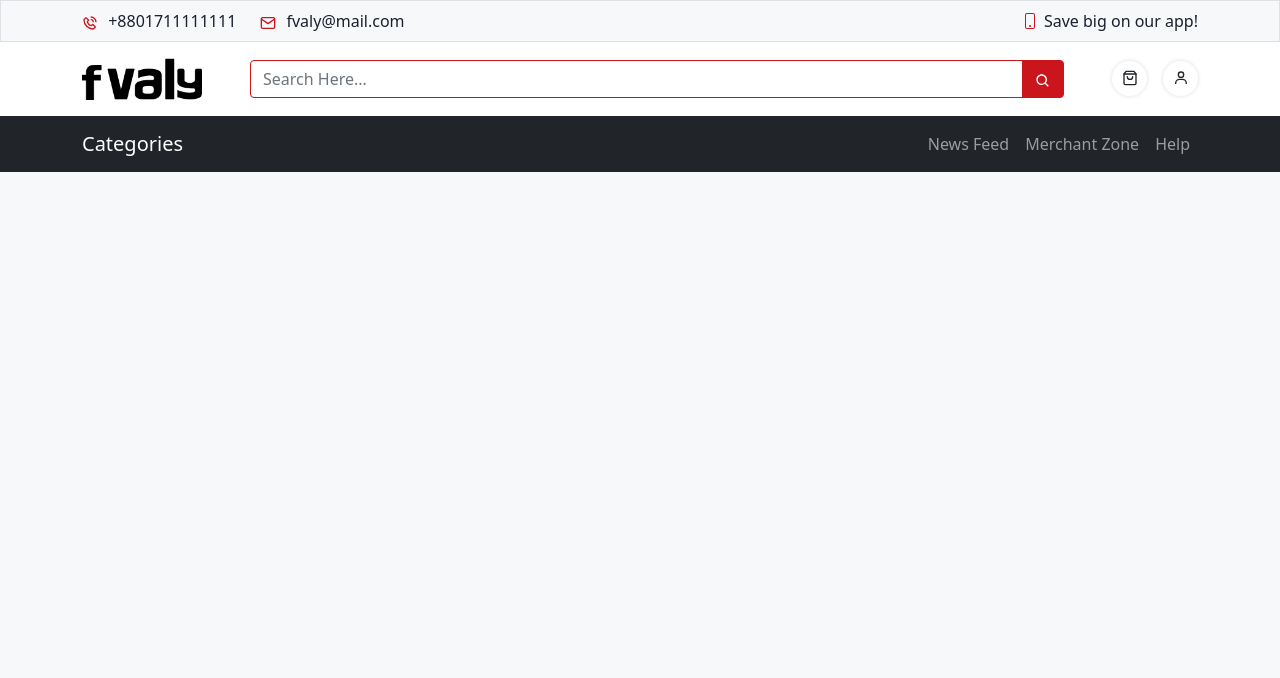
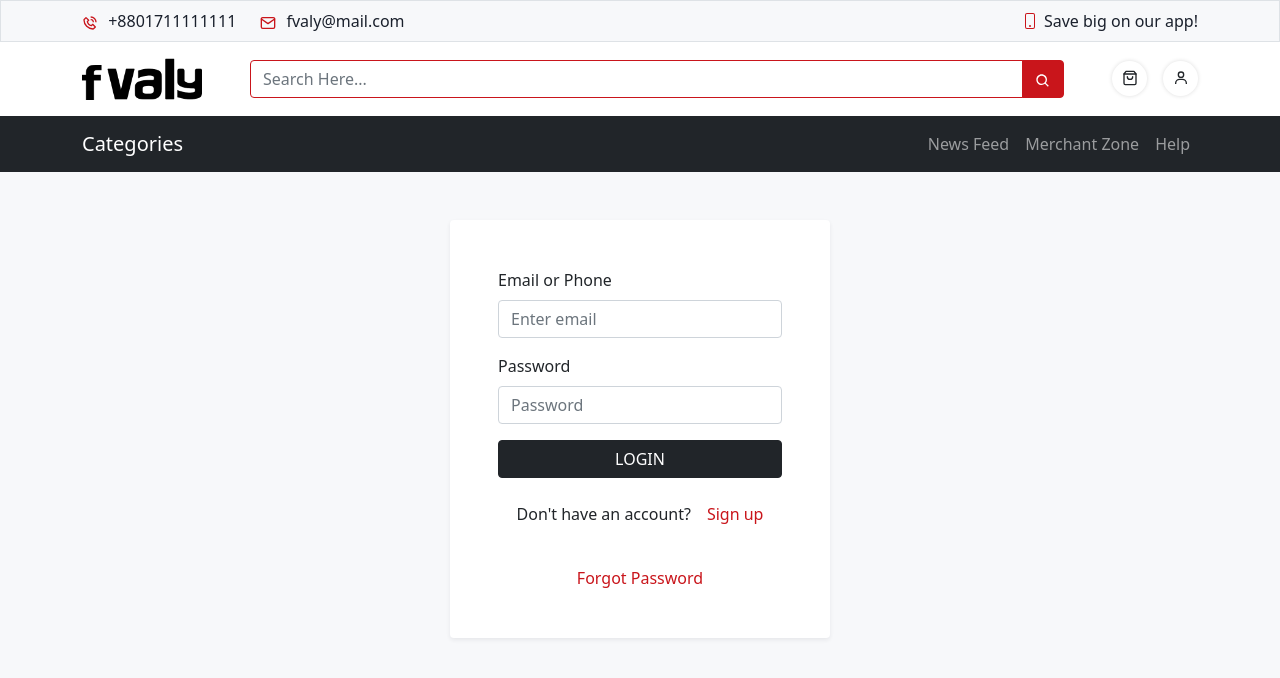
Before and after one commit to fahimjason/fvaly-acc, a React (Create React App) app: page /login in a window 1280 px wide. Shown: the top 678 px of the page. Built offline with nearby package versions, Linux system fonts and the light colour scheme.

Commit message:
Added login page

```diff
--- a/src/AppRouter.tsx
+++ b/src/AppRouter.tsx
@@ -2,7 +2,10 @@ import React, { Suspense } from 'react';
 import { BrowserRouter as Router, Switch, Route } from 'react-router-dom';
 const Home = React.lazy(() => import('./pages/Home/Home'));
 const Help = React.lazy(() => import('./pages/Help/Help'));
-const ProductSkeleton = React.lazy(() => import('skeletons/ProductSkeleton'));
+const Login = React.lazy(() => import('./pages/Login/Login'));
+const ProductDetails = React.lazy(
+  () => import('components/home/ProductDetails')
+);
 
 const AppRouter: React.FC = ({ children }) => {
   return (
@@ -12,7 +15,8 @@ const AppRouter: React.FC = ({ children }) => {
         <Suspense fallback={<div>Loading...</div>}>
           <Route exact path="/" component={Home} />
           <Route exact path="/help" component={Help} />
-          <Route exact path="/product/:id" component={ProductSkeleton} />
+          <Route exact path="/product/:id" component={ProductDetails} />
+          <Route exact path="/login" component={Login} />
         </Suspense>
       </Switch>
     </Router>
--- /dev/null
+++ b/src/components/LoginForm/LoginForm.tsx
@@ -0,0 +1,46 @@
+import React from 'react';
+import { Button, Col, Container, Form, Row } from 'react-bootstrap';
+
+const LoginForm = () => {
+  return (
+    <div className="login__component">
+      <Container>
+        <div className="login_main py-5">
+          <Row>
+            <Col
+              md={{ span: 4, offset: 4 }}
+              className="float-center bg-white p-5 shadow-sm rounded"
+            >
+              <Form>
+                <Form.Group className="mb-3" controlId="formGroupEmail">
+                  <Form.Label>Email or Phone</Form.Label>
+                  <Form.Control type="email" placeholder="Enter email" />
+                </Form.Group>
+                <Form.Group className="mb-3" controlId="formGroupPassword">
+                  <Form.Label>Password</Form.Label>
+                  <Form.Control type="password" placeholder="Password" />
+                </Form.Group>
+                <div className="d-grid gap-2">
+                  <Button variant="dark">LOGIN</Button>
+                </div>
+              </Form>
+              <div className="text-center">
+                <p className="py-4">
+                  {` Don't have an account?`}
+                  <a href="/sign-up" className="text-primary ps-3">
+                    Sign up
+                  </a>
+                </p>
+                <a href="/forgot-password" className="text-primary">
+                  Forgot Password
+                </a>
+              </div>
+            </Col>
+          </Row>
+        </div>
+      </Container>
+    </div>
+  );
+};
+
+export default LoginForm;
--- /dev/null
+++ b/src/pages/Login/Login.tsx
@@ -0,0 +1,14 @@
+import Footer from 'components/common/Footer';
+import LoginForm from 'components/LoginForm/LoginForm';
+import React from 'react';
+
+const Login = () => {
+  return (
+    <>
+      <LoginForm />
+      <Footer />
+    </>
+  );
+};
+
+export default Login;
--- /dev/null
+++ b/src/scss/components/loginForm/_loginForm.scss
@@ -0,0 +1,8 @@
+.login__component {
+  .login_main {
+    .form-control:focus {
+      border-color: none;
+      box-shadow: none;
+    }
+  }
+}
--- a/src/scss/main.scss
+++ b/src/scss/main.scss
@@ -4,3 +4,4 @@
 @import './global/reset';
 @import './components/common/header';
 @import './components/common/footer';
+@import './components/loginForm/loginForm';
```
Also changed, not shown: 1 other file (tests, documents, lock files or other folders).
